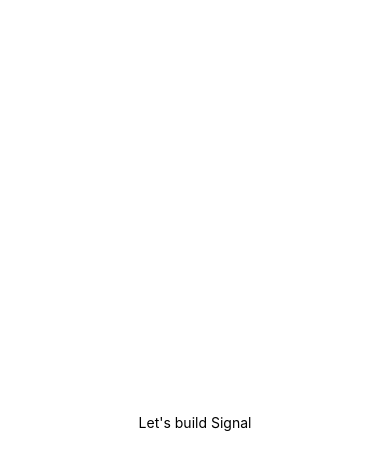
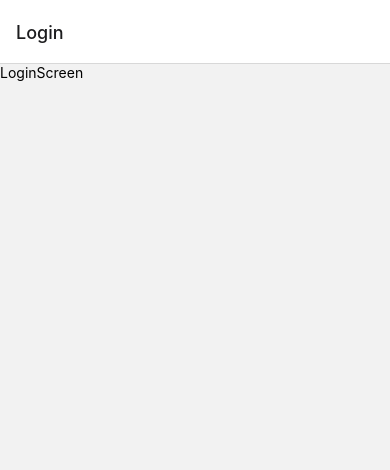
Before and after one commit to Dharmik79/signal-clone, a React Native app: screen / in a window 390 px wide. Shown: the top 470 px of the page. Built offline with nearby package versions, Linux system fonts and the light colour scheme.

Commit message:
Added the stack screen

```diff
--- a/App.js
+++ b/App.js
@@ -1,13 +1,15 @@
-import { StatusBar } from 'expo-status-bar';
-import { StyleSheet, Text, View } from 'react-native';
-import { NavigationContainer } from '@react-navigation/native';
+import { StatusBar } from "expo-status-bar";
+import { StyleSheet, Text, View } from "react-native";
+import { NavigationContainer } from "@react-navigation/native";
+import { createNativeStackNavigator } from "@react-navigation/native-stack";
+import LoginScreen from "./screens/LoginScreen";
+const Stack = createNativeStackNavigator();
 export default function App() {
   return (
     <NavigationContainer>
-    <View style={styles.container}>
-      <Text>Let's build Signal</Text>
-      <StatusBar style="dark" />
-    </View>
+      <Stack.Navigator>
+        <Stack.Screen name="Login" component={LoginScreen} />
+      </Stack.Navigator>
     </NavigationContainer>
   );
 }
@@ -15,8 +17,8 @@
 const styles = StyleSheet.create({
   container: {
     flex: 1,
-    backgroundColor: '#fff',
-    alignItems: 'center',
-    justifyContent: 'center',
+    backgroundColor: "#fff",
+    alignItems: "center",
+    justifyContent: "center",
   },
 });
--- a/package.json
+++ b/package.json
@@ -10,6 +10,7 @@
   },
   "dependencies": {
     "@react-navigation/native": "^6.0.16",
+    "@react-navigation/native-stack": "^6.9.4",
     "expo": "~47.0.8",
     "expo-status-bar": "~1.4.2",
     "firebase": "^9.14.0",
--- /dev/null
+++ b/screens/LoginScreen.js
@@ -0,0 +1,16 @@
+import { View, Text,StyleSheet } from 'react-native'
+import React from 'react'
+
+const LoginScreen = () => {
+  return (
+    <View>
+      <Text>LoginScreen</Text>
+    </View>
+  )
+}
+
+export default LoginScreen
+
+const styles=StyleSheet.create({
+
+})
```
Also changed, not shown: 1 other file (tests, documents, lock files or other folders).
